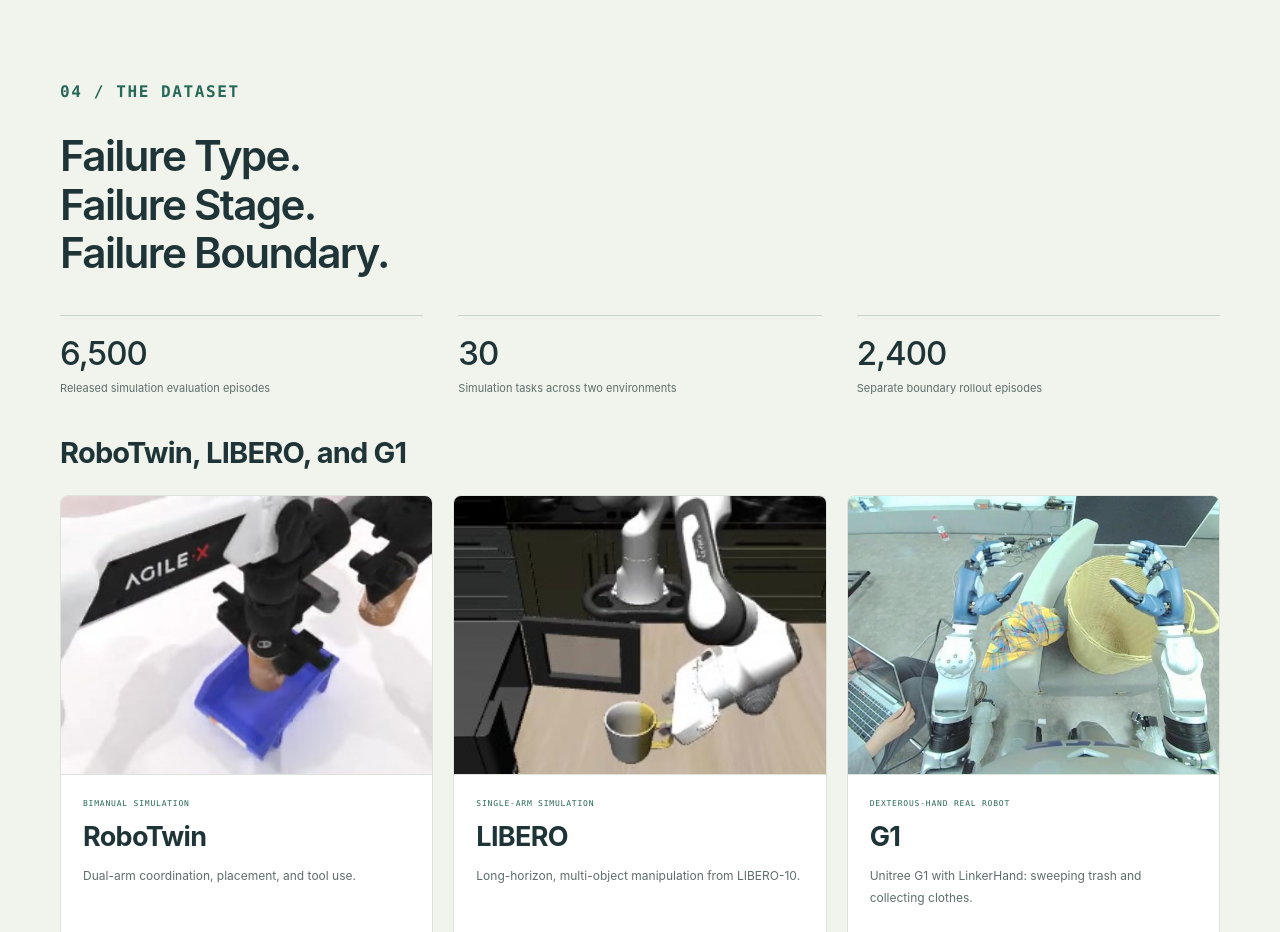
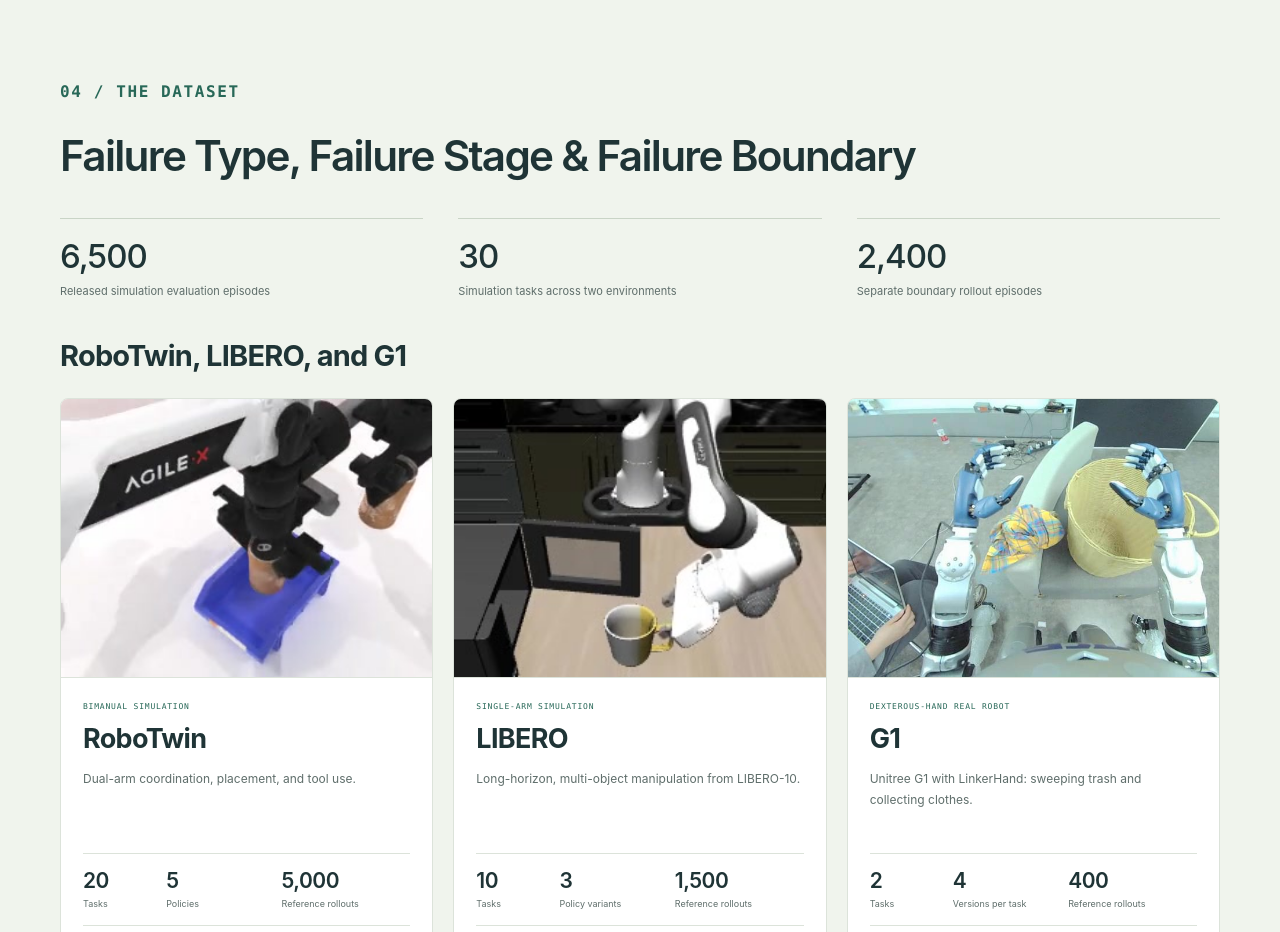
Before and after one commit to WorldFailBench/worldfailbench.github.io, a plain HTML site: page index.html in a window 1280 px wide. Shown: the part 5560-6492 px from the top of the page. Drawn offline with Linux system fonts and the light colour scheme.

Commit message:
Use a continuous dataset heading

```diff
--- a/index.html
+++ b/index.html
@@ -61,7 +61,7 @@
 </article>
 <p class="results-scope-note">Scores describe complete closed-loop systems.</p>
 </section>
-<section id="dataset" class="section section-tinted"><div class="shell"><div class="section-number">04 / THE DATASET</div><div class="section-heading"><h2>Failure Type.<br>Failure Stage.<br>Failure Boundary.</h2></div><div class="dataset-counts"><div><strong>6,500</strong><span>Released simulation evaluation episodes</span></div><div><strong>30</strong><span>Simulation tasks across two environments</span></div><div><strong>2,400</strong><span>Separate boundary rollout episodes</span></div></div><div class="dataset-platforms" id="dataset-platforms" aria-labelledby="platforms-heading">
+<section id="dataset" class="section section-tinted"><div class="shell"><div class="section-number">04 / THE DATASET</div><div class="section-heading"><h2>Failure Type, Failure Stage &amp; Failure Boundary</h2></div><div class="dataset-counts"><div><strong>6,500</strong><span>Released simulation evaluation episodes</span></div><div><strong>30</strong><span>Simulation tasks across two environments</span></div><div><strong>2,400</strong><span>Separate boundary rollout episodes</span></div></div><div class="dataset-platforms" id="dataset-platforms" aria-labelledby="platforms-heading">
 <div class="platforms-intro"><h3 id="platforms-heading">RoboTwin, LIBERO, and G1</h3></div>
 <div class="platform-grid">
 <article class="platform-card"><button class="figure-button platform-image" data-figure="assets/platforms/robotwin.jpg" data-caption="RoboTwin: bimanual manipulation in simulation." aria-label="Enlarge the RoboTwin example"><img src="assets/platforms/robotwin.jpg" alt="Bimanual robot manipulation in the RoboTwin simulator" loading="lazy"><span class="zoom-label">↗ Expand</span></button><div class="platform-content"><span class="small-label">BIMANUAL SIMULATION</span><h4>RoboTwin</h4><p>Dual-arm coordination, placement, and tool use.</p><dl class="platform-stats"><div><dt>Tasks</dt><dd>20</dd></div><div><dt>Policies</dt><dd>5</dd></div><div><dt>Reference rollouts</dt><dd>5,000</dd></div></dl><div class="platform-dimensions" aria-label="RoboTwin evaluation tasks"><span>Failure type</span><span>Failure stage</span><span>Failure boundary</span></div></div></article>
```
